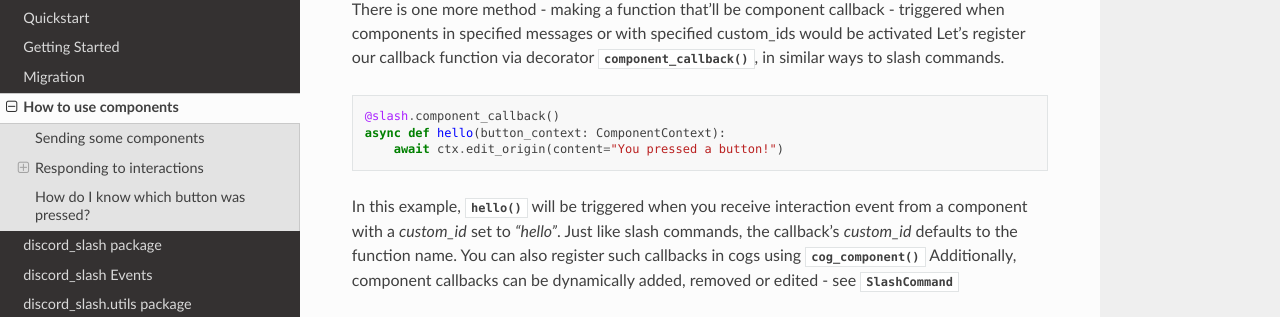
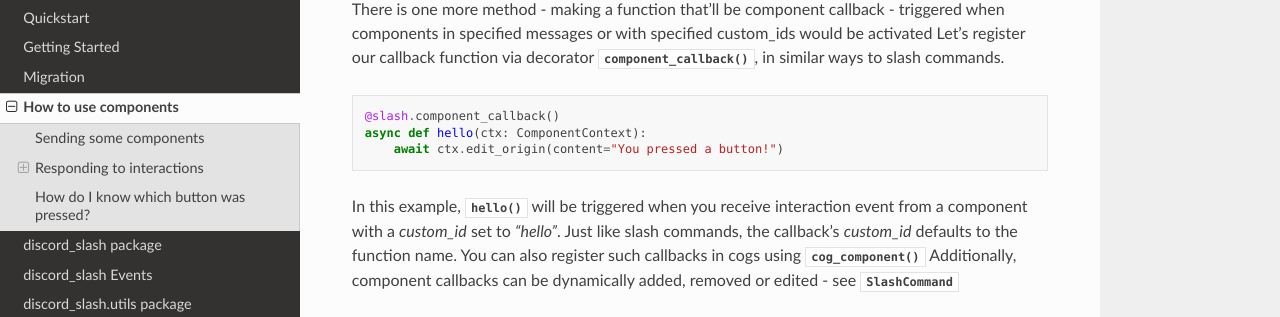
Before and after one commit to interactions-py/interactions.py, a Sphinx documentation site: the page built from docs/components.rst, in a window 1280 px wide and 900 px high, scrolled down 1928 px. Shown: the part 134-451 px from the top of the window. Built offline with Sphinx 7.4.7 and the Read the Docs theme 2.0.0, drawn with Linux system fonts in a browser that asks for light colours; the version number could not be read and is left out.

Commit message:
Fix example in 'Component callbacks' section
The function in the example had a parameter called button_context, but ctx was used instead inside the defined function, so I replaced button_context with ctx.

```diff
--- a/docs/components.rst
+++ b/docs/components.rst
@@ -83,7 +83,7 @@ Let's register our callback function via decorator :meth:`component_callback() <
 .. code-block:: python
 
     @slash.component_callback()
-    async def hello(button_context: ComponentContext):
+    async def hello(ctx: ComponentContext):
         await ctx.edit_origin(content="You pressed a button!")
 
 In this example, :func:`hello` will be triggered when you receive interaction event from a component with a `custom_id` set to `"hello"`. Just like slash commands, the callback's `custom_id` defaults to the function name.
```
